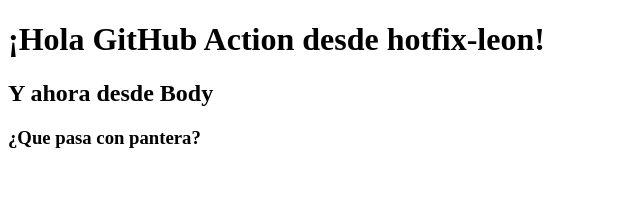
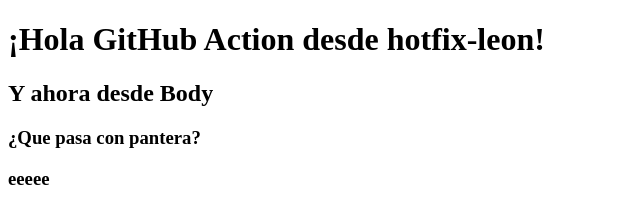
Before and after one commit to LeoAC0/hello-world-typescript_actions, a website: page index.html in a window 1280 px wide. Shown: the full height of the page, 0-640 px from the left. Drawn offline with Linux system fonts and the light colour scheme.

Commit message:
A ver que pasa...

```diff
--- a/index.html
+++ b/index.html
@@ -9,5 +9,6 @@
     <h1>¡Hola GitHub Action desde hotfix-leon!</h1>
     <h2>Y ahora desde Body</h2>
     <h3>¿Que pasa con pantera?</h3>
+    <h3>eeeee</h3>
 </body>
 </html>
```
